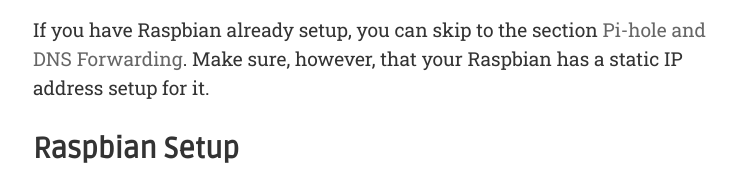
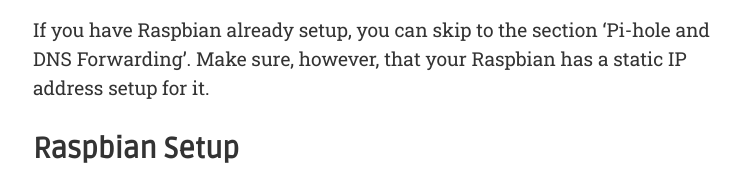
Before and after one commit to joaovictortr/joaovictortr.github.io, a plain HTML site: page posts/20180603-pihole-raspberry-pi-setup/index.html in a window 1280 px wide. Shown: the part 798-981 px from the top of the page, 257-1012 px from the left. Drawn offline with nearby package versions, Linux system fonts and the light colour scheme.

Commit message:
Remove broken link to 'Pi-hole and DNS Forwarding section'
Signed-off-by: João Victor Risso <joaovictortr@protonmail.com>

```diff
--- a/posts/20180603-pihole-raspberry-pi-setup/index.html
+++ b/posts/20180603-pihole-raspberry-pi-setup/index.html
@@ -102,7 +102,7 @@
 <li>Ethernet cable, to connect the Pi to the router</li>
 </ul>
 
-<p>If you have Raspbian already setup, you can skip to the section <a href="http://insert-link-here.joaovictortr.eti.br">Pi-hole and DNS Forwarding</a>. Make sure, however, that your Raspbian has a static IP address setup for it.</p>
+<p>If you have Raspbian already setup, you can skip to the section &lsquo;Pi-hole and DNS Forwarding&rsquo;. Make sure, however, that your Raspbian has a static IP address setup for it.</p>
 
 <h2 id="raspbian-setup">Raspbian Setup</h2>
 
```
